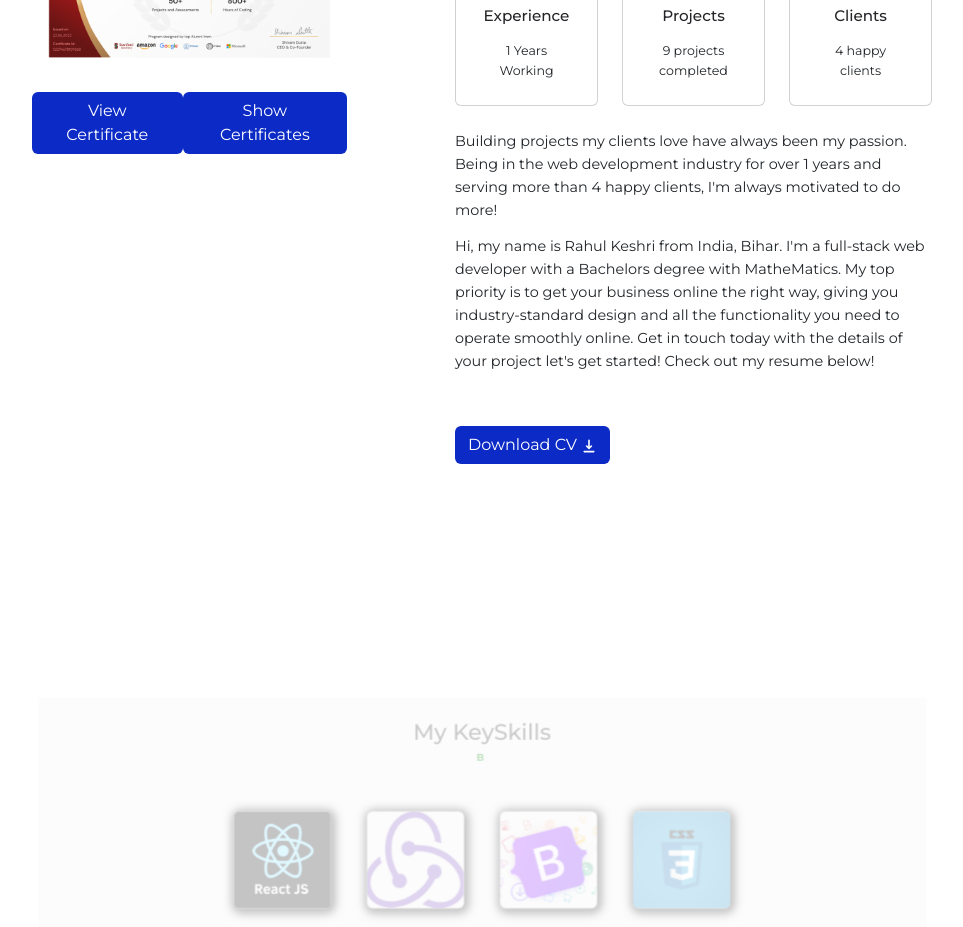
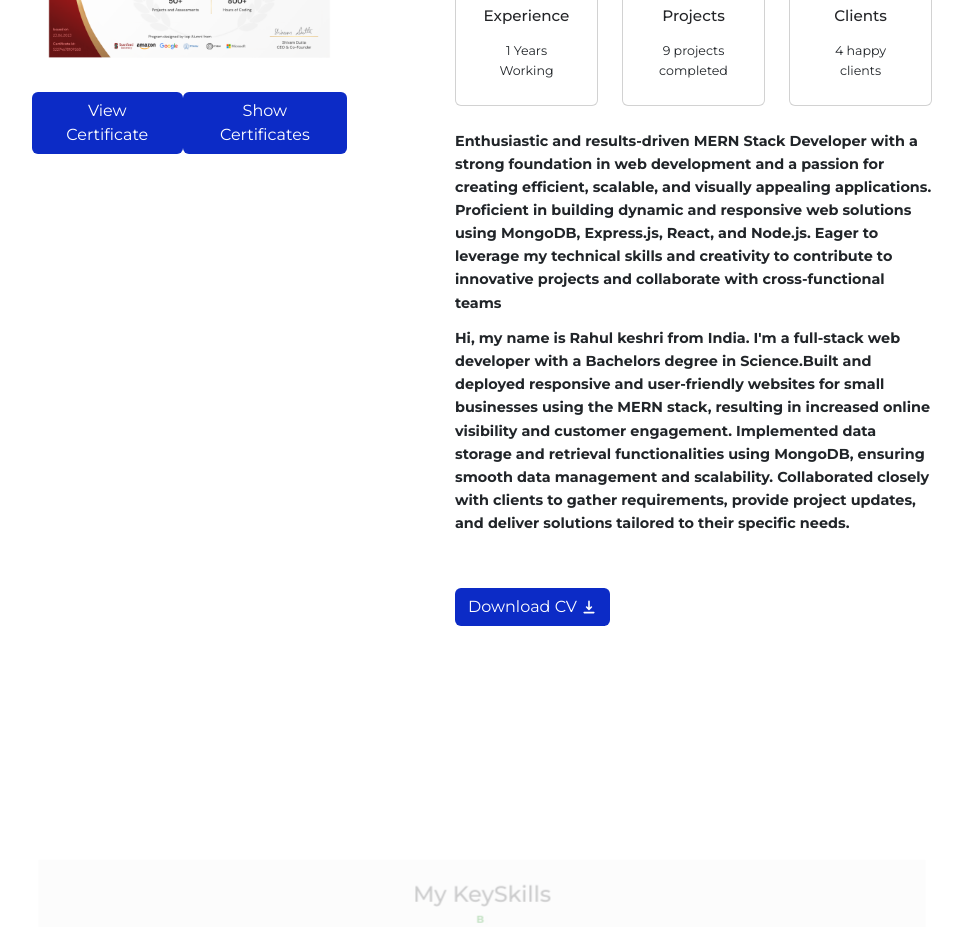
Before and after one commit to keshri522/Myportfolio, a React (Create React App) app: page / in a window 1280 px wide. Shown: the part 1020-1947 px from the top of the page, without its empty margins (158-1121 px from the left). Built offline with nearby package versions, Linux system fonts and the light colour scheme.

Commit message:
added css

```diff
--- a/src/sections/about/About.jsx
+++ b/src/sections/about/About.jsx
@@ -60,18 +60,25 @@ const About = () => {
               </Card>
             ))}
           </div>
-          <p>
-            Building projects my clients love have always been my passion. Being
-            in the web development industry for over 1 years and serving more
-            than 4 happy clients, I'm always motivated to do more!
+          <p style={{ fontWeight: "bold" }}>
+            Enthusiastic and results-driven MERN Stack Developer with a strong
+            foundation in web development and a passion for creating efficient,
+            scalable, and visually appealing applications. Proficient in
+            building dynamic and responsive web solutions using MongoDB,
+            Express.js, React, and Node.js. Eager to leverage my technical
+            skills and creativity to contribute to innovative projects and
+            collaborate with cross-functional teams
           </p>
-          <p>
-            Hi, my name is Rahul Keshri from India, Bihar. I'm a full-stack web
-            developer with a Bachelors degree with MatheMatics. My top priority
-            is to get your business online the right way, giving you
-            industry-standard design and all the functionality you need to
-            operate smoothly online. Get in touch today with the details of your
-            project let's get started! Check out my resume below!
+          <p style={{ fontWeight: "bold" }}>
+            Hi, my name is Rahul keshri from India. I'm a full-stack web
+            developer with a Bachelors degree in Science.Built and deployed
+            responsive and user-friendly websites for small businesses using the
+            MERN stack, resulting in increased online visibility and customer
+            engagement. Implemented data storage and retrieval functionalities
+            using MongoDB, ensuring smooth data management and scalability.
+            Collaborated closely with clients to gather requirements, provide
+            project updates, and deliver solutions tailored to their specific
+            needs.
           </p>
           <a href={CV} download className="btn primary">
             Download CV <HiDownload />
```
